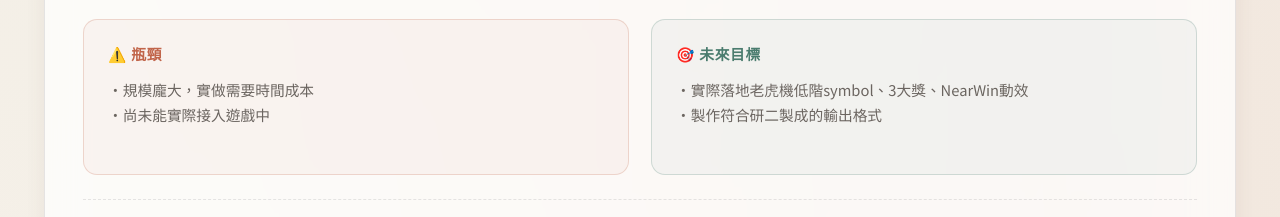
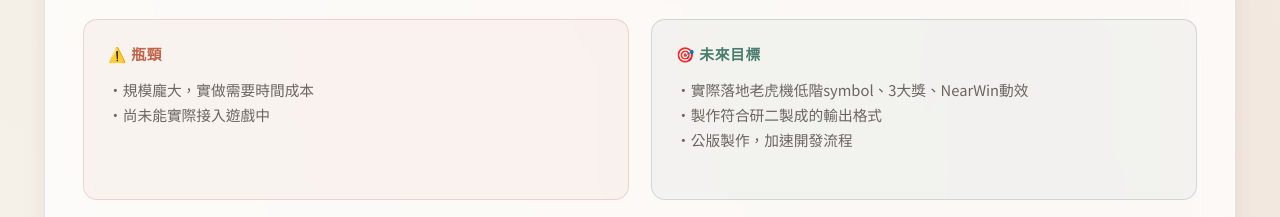
Before and after one commit to igs-huichunlee/ai-art-weekly-report, a plain HTML site: page index.html in a window 1280 px wide. Shown: the part 3003-3220 px from the top of the page. Drawn offline with Linux system fonts and the light colour scheme.

Commit message:
Update weekly report content with latest edits

```diff
--- a/index.html
+++ b/index.html
@@ -264,6 +264,7 @@
               <div class="dim-title">🎯 未來目標</div>
               <div class="dim-content">•實際落地老虎機低階symbol、3大獎、NearWin動效
               	•製作符合研二製成的輸出格式
+              	•公版製作，加速開發流程
 
                 </ul></div>
             </div>
```
